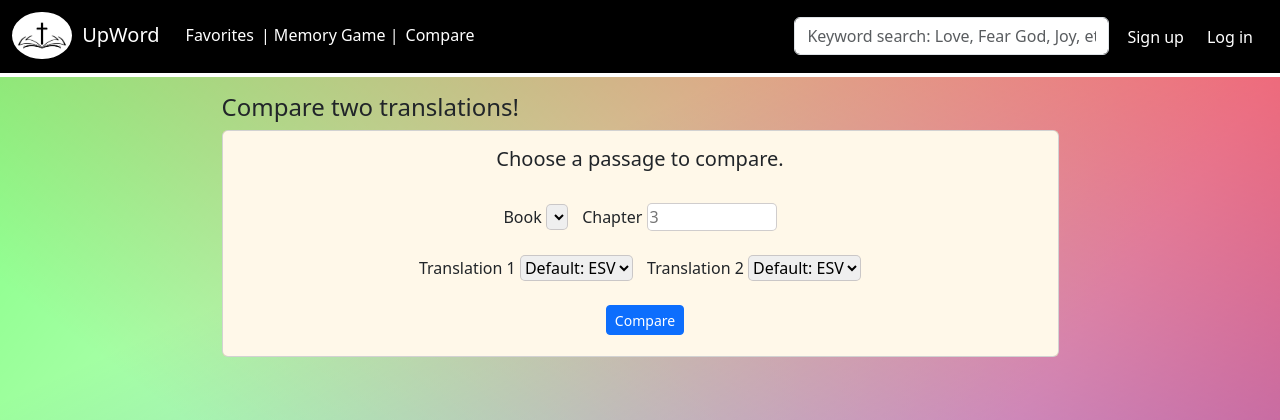
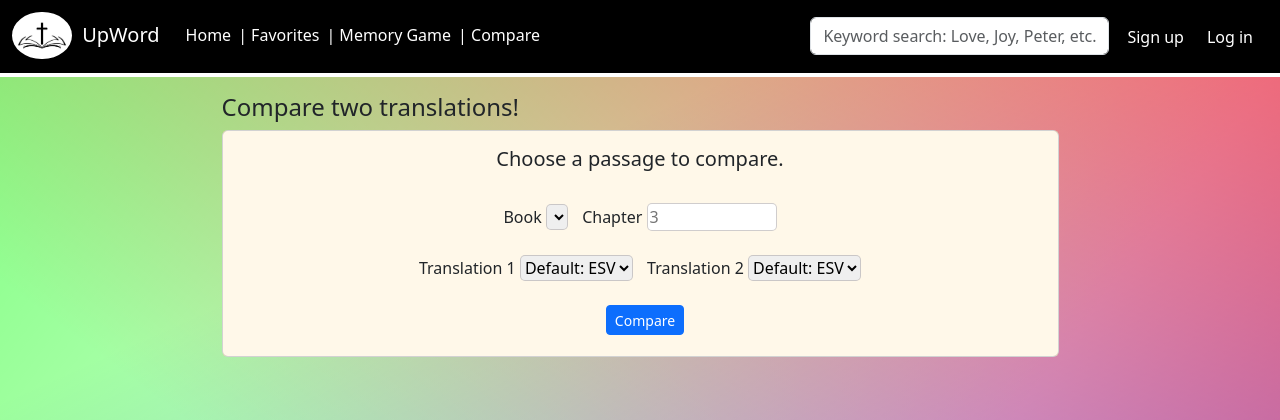
Before and after one commit to NSoucier/UpWord-Project1, a Flask app: page /compare in a window 1280 px wide. Shown: the top 420 px of the page. Run offline with Flask 3, Linux system fonts and the light colour scheme; lists and menus that the app fills with data are empty.

Commit message:
minor changes to front end

```diff
--- a/static/app.css
+++ b/static/app.css
@@ -20,7 +20,7 @@ body {
 #navbarNavDropdown {
   background-color: black;
   padding-left: 10px;
-  border-bottom: 4px solid rgb(255, 255, 255);
+  border-bottom: 3px solid rgb(255, 255, 255);
 }
 
 #home {
--- a/templates/home.html
+++ b/templates/home.html
@@ -41,20 +41,18 @@
         <p class="card-text"><p><b>{{random['verse']}}</b> {{random['text']}} </p>
         <p><i>{{ book_dict[random['book']] }} {{ random['chapter'] }}:{{ random['verse'] }} ({{ translation }})</i>
             {% if session['username'] %}
-            <a href="/add-favorite/{{random['book']}}/{{random['chapter']}}/{{random['verse']}}"><i class="fa-regular fa-heart"></i></a>
+            <a href="/add-favorite/{{random['book']}}/{{random['chapter']}}/{{random['verse']}}"><i class="fa-regular fa-heart" data-toggle="tooltip" data-placement="right" title="Add to favorite"></i></a>
             {% endif %}
         </p></p>
-        <!-- <a href="/favorites" class="btn btn-primary">Add to favorites</a> -->
         <hr>
         <h5 class="card-title">Not-so-random verse of the day!</h5>
         <h6 class="card-subtitle mb-2 text-body-secondary">From selected scriptures.</h6>
         <p class="card-text"><p><b>{{chosen['verse']}}</b> {{chosen['text']}} </p>
         <p><i>{{ book_dict[book] }} {{ chapter }}:{{ chosen['verse'] }} ({{ translation }})</i>
             {% if session['username'] %}
-            <a href="/add-favorite/{{book}}/{{chapter}}/{{chosen['verse']}}"><i class="fa-regular fa-heart"></i></a>
+            <a href="/add-favorite/{{book}}/{{chapter}}/{{chosen['verse']}}"><i class="fa-regular fa-heart" data-toggle="tooltip" data-placement="right" title="Add to favorite"></i></a>
             {% endif %}
         </p></p>
-        <!-- <a href="/favorites" class="btn btn-primary">Add to favorites</a> -->
         {% endautoescape %}
     </div>
 </div>
--- a/templates/index.html
+++ b/templates/index.html
@@ -7,6 +7,7 @@
     <link href="https://cdn.jsdelivr.net/npm/bootstrap@5.3.3/dist/css/bootstrap.min.css" rel="stylesheet" integrity="sha384-QWTKZyjpPEjISv5WaRU9OFeRpok6YctnYmDr5pNlyT2bRjXh0JMhjY6hW+ALEwIH" crossorigin="anonymous">
     <link rel="stylesheet" href="https://cdnjs.cloudflare.com/ajax/libs/font-awesome/6.5.2/css/all.min.css" integrity="sha512-SnH5WK+bZxgPHs44uWIX+LLJAJ9/2PkPKZ5QiAj6Ta86w+fsb2TkcmfRyVX3pBnMFcV7oQPJkl9QevSCWr3W6A==" crossorigin="anonymous" referrerpolicy="no-referrer" />
     <title>UpWord</title>
+    <link rel="icon" type="image/x-icon" href="/static/images/favicon.ico">
 </head>
 <body>
 
@@ -25,15 +26,16 @@
 
             <div class="collapse navbar-collapse" id="navbarNavDropdown">
                 <div class="navbar-collapse">
-                    <a href="/favorites" class="nav-link">Favorites</a>
-                    <a href="/game" class="nav-link">| Memory Game |</a>
-                    <a href="/compare" class="nav-link">Compare</a>
+                    <a href="/" class="nav-link">Home</a>
+                    <a href="/favorites" class="nav-link">| Favorites</a>
+                    <a href="/game" class="nav-link">| Memory Game</a>
+                    <a href="/compare" class="nav-link">| Compare</a>
                 </div>
                 <div>
                     <ul class="nav navbar-nav navbar-right" style="padding-top: 20px;">
                         <li>
                         <form action="/search">
-                            <input class="form-control" minlength="3" placeholder="Keyword search: Love, Fear God, Joy, etc. " id="search" name="search" style="width: 315px;">
+                            <input class="form-control" minlength="3" placeholder="Keyword search: Love, Joy, Peter, etc. " id="search" name="search" style="width: 299px;">
                         </form>
                         </li>
                         {% if not session['username'] %}
```
Also changed, not shown: static/Images/favicon.ico (added).
